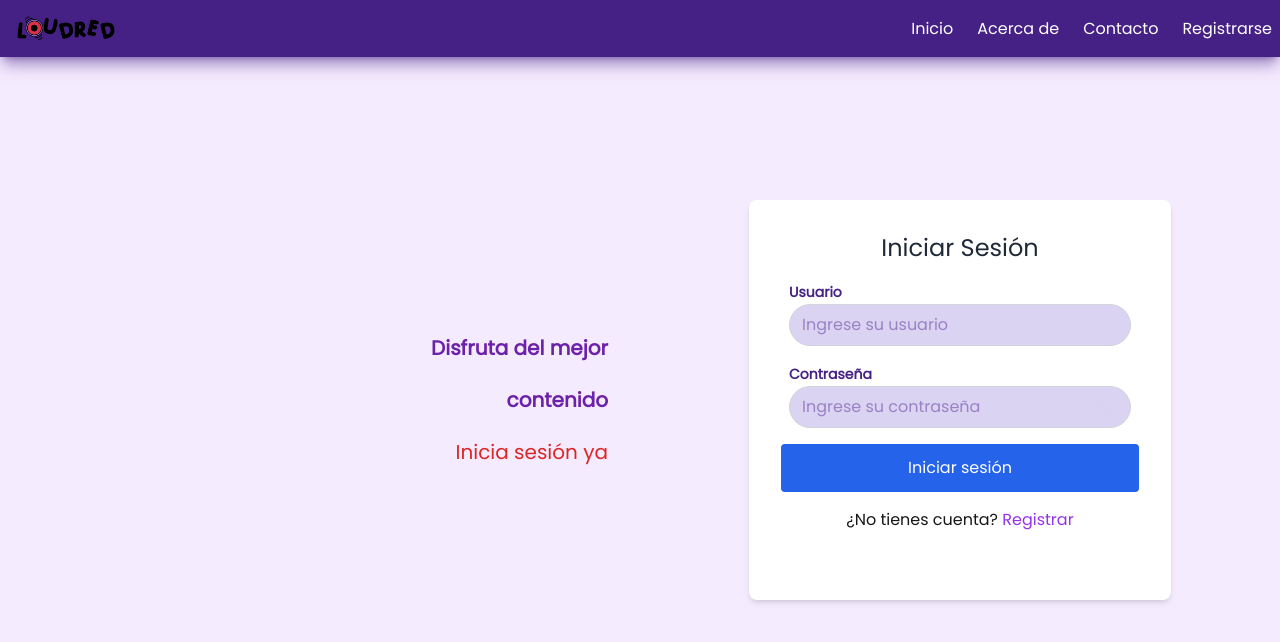
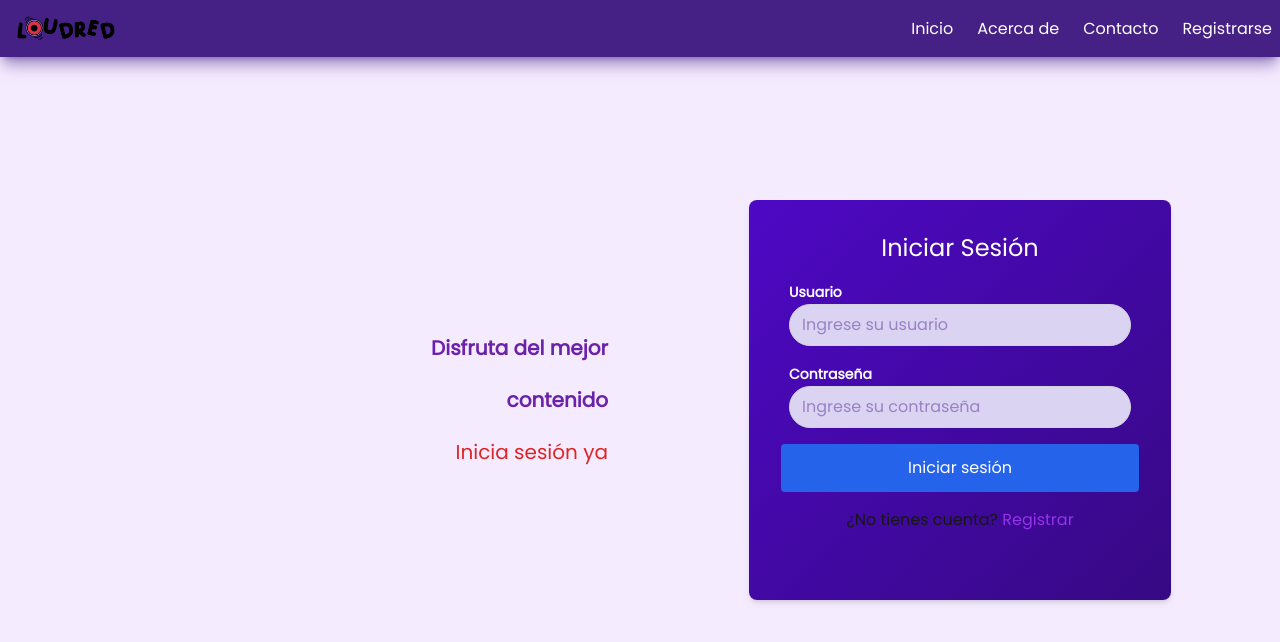
Before and after one commit to IsSact22/loudred, a Next.js app: page /auth/login in a window 1280 px wide. Shown: the top 642 px of the page. Built offline with nearby package versions, Linux system fonts and the light colour scheme; no server answers.

Commit message:
[UPDATE] parche

```diff
--- a/src/components/inputs/Input.jsx
+++ b/src/components/inputs/Input.jsx
@@ -1,12 +1,10 @@
-import React from 'react';
 import { useFormContext, Controller } from 'react-hook-form';
 
-
-//INPUT GENERAL
 const Input = ({
   name, // Nombre del campo para usar en react-hook-form
   type = 'text', // Tipo de input (text, email, etc.)
   label, // Etiqueta del input
+  labelClass = '', // Clases adicionales para la etiqueta
   placeholder = '', // Texto placeholder
   rules = {}, // Reglas de validación para react-hook-form
   className = '', // Clases adicionales para estilos personalizados
@@ -20,7 +18,7 @@ const Input = ({
       {label && (
         <label
           htmlFor={name}
-          className="block text-sm/6 text-indigo-loud font-bold"
+          className={`block text-sm/6 font-bold ${labelClass}`}
         >
           {label}
         </label>
--- a/src/components/inputs/PasswordInput.jsx
+++ b/src/components/inputs/PasswordInput.jsx
@@ -7,6 +7,7 @@ import { EyeIcon, EyeSlashIcon } from '@heroicons/react/24/solid';
 const PasswordInput = ({
   name, // Nombre del campo en el formulario
   label = '', // Etiqueta del input
+  labelClass = '', // Clases adicionales para la etiqueta
   placeholder = '', // Placeholder
   className = '', // Clases adicionales para estilos personalizados
   containerClass = '', // Clases para el contenedor
@@ -23,7 +24,7 @@ const PasswordInput = ({
       {label && (
         <label
           htmlFor={name}
-          className="block text-sm/6 text-indigo-loud font-bold"
+          className={`block text-sm/6 font-bold ${labelClass}`}
         >
           {label}
         </label>
@@ -38,11 +39,11 @@ const PasswordInput = ({
           render={({ field }) => (
             <input
               {...field}
-              type={isVisible ? 'text' : 'password'} // Cambiar entre texto y contraseña
+              type={isVisible ? "text" : "password"} // Cambiar entre texto y contraseña
               id={name}
               placeholder={placeholder}
               className={`w-full px-3 py-2 border rounded-full bg-lavender-light focus:outline-none focus:ring-0 focus:ring-purple-dark focus:border-purple-dark ${
-                errors[name] ? 'border-red-500' : 'border-gray-300'
+                errors[name] ? "border-red-500" : "border-gray-300"
               } placeholder-purple-darker placeholder-opacity-40
                ${className}`}
               {...props}
@@ -56,11 +57,11 @@ const PasswordInput = ({
           onClick={toggleVisibility}
           className="absolute right-4 flex items-center text-lavender hover:text-lavender focus:outline-none"
         >
-            {isVisible ? (
-                <EyeIcon className="h-5 w-5 text-lavender-light hover:text-indigo-loud" />
-                ) : (
-                <EyeSlashIcon className="h-5 w-5 text-lavender-light hover:text-indigo-loud" />
-            )}
+          {isVisible ? (
+            <EyeIcon className="h-5 w-5 text-lavender-light hover:text-indigo-loud" />
+          ) : (
+            <EyeSlashIcon className="h-5 w-5 text-lavender-light hover:text-indigo-loud" />
+          )}
         </button>
       </div>
 
--- a/src/core/CoreProvider.js
+++ b/src/core/CoreProvider.js
@@ -1,9 +1,9 @@
 "use client";
 
 /* Next */
-import { SessionProvider, useSession, signIn } from "next-auth/react";
+import { SessionProvider, useSession } from "next-auth/react";
 import { usePathname } from "next/navigation";
-
+import { useRouter} from "next/navigation"
 
 export const CoreProvider = ({ children }) => {
   return (
@@ -16,6 +16,7 @@ export const CoreProvider = ({ children }) => {
 export const SessionStatus = ({ children }) => {
   const { status } = useSession();
   const pathname = usePathname();
+  const router = useRouter();
 
   if (status === "loading") {
     return <div>Cargando</div>;
@@ -27,7 +28,7 @@ export const SessionStatus = ({ children }) => {
     pathname !== "/auth/login" &&
     pathname !== "/auth/register"
   ) {
-    signIn();
+    router.push("/auth/login");
     return null; // Evitar que se renderice el children mientras redirige
   }
 
--- a/src/partials/auth/components/LoginForm.jsx
+++ b/src/partials/auth/components/LoginForm.jsx
@@ -43,8 +43,8 @@ export default function LoginForm() {
 
   return (
     <div className="flex flex-col items-center justify-center">
-      <div className="bg-white p-8 rounded-lg shadow-md min-h-[400px] min-w-[400px]">
-        <h2 className="text-2xl text-gray-800 mb-4 text-center">
+      <div className="bg-gradient-to-br from-purple-dark to-purple-darker p-8 rounded-lg shadow-md min-h-[400px] min-w-[400px]">
+        <h2 className="text-2xl text-white mb-4 text-center">
           Iniciar Sesión
         </h2>
          {/* FORMULARIO DE LOGIN */}
@@ -55,6 +55,7 @@ export default function LoginForm() {
             <Input
               name="usuario"
               label="Usuario"
+              labelClass="text-white"
               placeholder="Ingrese su usuario"
               containerClass="mb-4"
             />
@@ -63,6 +64,7 @@ export default function LoginForm() {
             <PasswordInput
               name="password"
               label="Contraseña"
+              labelClass="text-white"
               placeholder="Ingrese su contraseña"
               containerClass="mb-4"
             />
```
